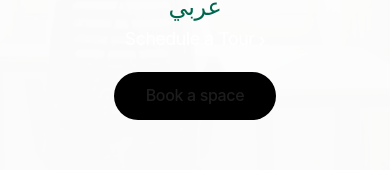
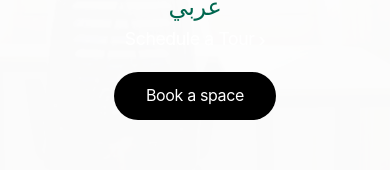
Before and after one commit to ahmeddarabyy/thecircle-new, a plain HTML site: page index.html in a window 390 px wide. Both pictures are taken after a click on the button "Toggle Menu". Shown: the part 564-734 px from the top of the page. Drawn offline with Linux system fonts and the light colour scheme.

Commit message:
Fix mobile nav CTA button text contrasting issue: dark text was wrongly inheriting on black button, rendering it unreadable. Used :not(.btn) to fix.

```diff
--- a/index.html
+++ b/index.html
@@ -368,11 +368,16 @@
             gap: 32px;
         }
 
-        .mobile-nav-links a {
+        .mobile-nav-links a:not(.btn) {
             font-size: 1.5rem;
             color: var(--color-dark-grey);
             font-weight: 500;
             text-decoration: none;
+        }
+
+        .mobile-nav-links .btn {
+            color: #fff !important;
+            background-color: #000;
         }
 
         /* Hamburger animation */
--- a/styles.css
+++ b/styles.css
@@ -1605,11 +1605,16 @@ cite {
     gap: 32px;
 }
 
-.mobile-nav-links a {
+.mobile-nav-links a:not(.btn) {
     font-size: 1.5rem;
     color: var(--color-dark-grey);
     font-weight: 500;
     text-decoration: none;
+}
+
+.mobile-nav-links .btn {
+    color: var(--color-white) !important;
+    background-color: var(--color-black) !important;
 }
 
 /* Hamburger animation */
```
